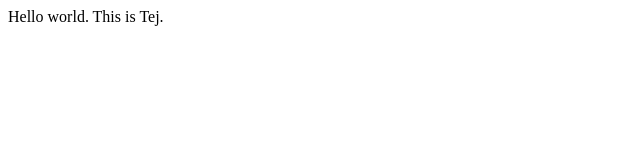
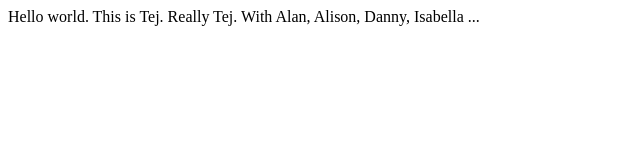
Before and after one commit to tejsanand/tejsanand.github.io, a plain HTML site: page index.html in a window 1280 px wide. Shown: the whole page, without its empty margins (0-640 px from the left). Drawn offline with Linux system fonts and the light colour scheme.

Commit message:
Update index.html

```diff
--- a/index.html
+++ b/index.html
@@ -1,5 +1,5 @@
 <html>
 <body>
-  Hello world. This is Tej.
+  Hello world. This is Tej. Really Tej. With Alan, Alison, Danny, Isabella ...
   </body>
   </hthml>
```
